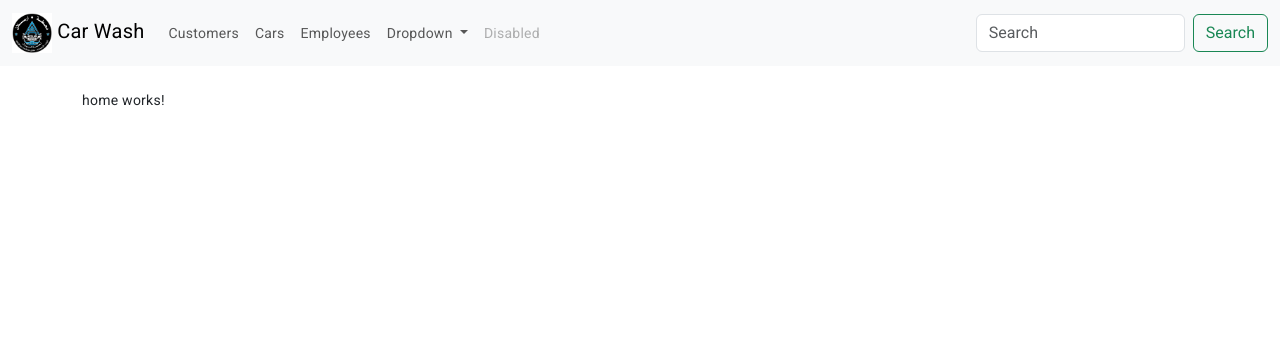
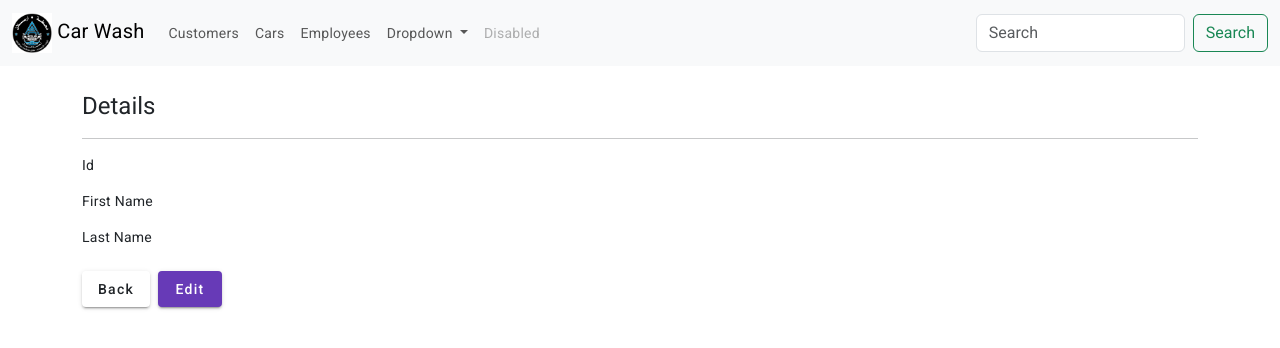
Before and after one commit to noxLam/LO.CarWash, an Angular app in the folder angular/carwash/: page /employees/details/1 in a window 1280 px wide. Before the commit this address led to /home. Shown: the top 348 px of the page. Built offline with nearby package versions, Linux system fonts and the light colour scheme; no server answers.

Commit message:
finished employee compnent

```diff
--- a/angular/carwash/src/app/app-routing.module.ts
+++ b/angular/carwash/src/app/app-routing.module.ts
@@ -7,6 +7,7 @@ import { AddEditCustomerComponent } from './customer/add-edit-customer/add-edit-
 import { CustomerDetailsComponent } from './customer/customer-details/customer-details.component';
 import { CustomerComponent } from './customer/customer.component';
 import { AddEditEmployeeComponent } from './employee/add-edit-employee/add-edit-employee.component';
+import { EmployeeDetailsComponent } from './employee/employee-details/employee-details.component';
 import { EmployeeComponent } from './employee/employee.component';
 import { HomeComponent } from './home/home.component';
 import { NotFoundComponent } from './not-found/not-found.component';
@@ -28,6 +29,7 @@ const routes: Routes = [
   {path:"employees", component: EmployeeComponent},
   {path:"employees/create", component: AddEditEmployeeComponent},
   {path:"employees/edit/:id", component: AddEditEmployeeComponent},
+  {path:"employees/details/:id", component: EmployeeDetailsComponent},
 
   {path: "not-found", component: NotFoundComponent},
   { path: '**', redirectTo: '/home', pathMatch: 'full' }
--- a/angular/carwash/src/app/app.module.ts
+++ b/angular/carwash/src/app/app.module.ts
@@ -21,6 +21,7 @@ import { CarDetailsComponent } from './car/car-details/car-details.component';
 import { EmployeeComponent } from './employee/employee.component';
 import { AddEditEmployeeComponent } from './employee/add-edit-employee/add-edit-employee.component';
 import { DeleteEmployeeComponent } from './employee/dialogs/delete-employee/delete-employee.component';
+import { EmployeeDetailsComponent } from './employee/employee-details/employee-details.component';
 
 @NgModule({
   declarations: [
@@ -37,7 +38,8 @@ import { DeleteEmployeeComponent } from './employee/dialogs/delete-employee/dele
     CarDetailsComponent,
     EmployeeComponent,
     AddEditEmployeeComponent,
-    DeleteEmployeeComponent
+    DeleteEmployeeComponent,
+    EmployeeDetailsComponent
   ],
   imports: [
     BrowserModule,
--- /dev/null
+++ b/angular/carwash/src/app/employee/employee-details/employee-details.component.html
@@ -0,0 +1,21 @@
+<h1><span class="text-danger">{{ employee?.firstName }}</span> Details</h1>
+<hr>
+
+<div class="row">
+    <div class="col-md-2">Id</div>
+    <div class="col-md-10">{{ employee?.id }}</div>
+</div>
+
+<div class="row mt-3">
+    <div class="col-md-2">First Name</div>
+    <div class="col-md-10">{{ employee?.firstName }}</div>
+</div>
+<div class="row mt-3">
+    <div class="col-md-2">Last Name</div>
+    <div class="col-md-10">{{ employee?.lastName }}</div>
+</div>
+
+<div class="mt-4">
+    <button class="me-2" mat-raised-button color="basic" [routerLink]="['/employees']">Back</button>
+    <button mat-raised-button color="primary" [routerLink]="['/employees/edit/', employeeId]">Edit</button>
+  </div>
--- /dev/null
+++ b/angular/carwash/src/app/employee/employee-details/employee-details.component.ts
@@ -0,0 +1,47 @@
+import { HttpErrorResponse } from '@angular/common/http';
+import { Component, OnInit } from '@angular/core';
+import { ActivatedRoute, Router } from '@angular/router';
+import { Employee } from 'src/app/models/employees/employee.model';
+import { EmployeeService } from 'src/app/services/employee.service';
+
+@Component({
+  selector: 'app-employee-details',
+  templateUrl: './employee-details.component.html',
+  styleUrls: ['./employee-details.component.css']
+})
+export class EmployeeDetailsComponent implements OnInit{
+
+  employeeId!: number;
+  employee?: Employee;
+
+  constructor (
+   private employeeSvc: EmployeeService,
+   private activatedRoute: ActivatedRoute,
+   private router: Router
+  ) {}
+
+  ngOnInit(): void {
+
+    this.loadEmployee();
+
+  }
+
+
+  private loadEmployee() {
+    this.employeeId = Number(this.activatedRoute.snapshot.paramMap.get('id'));
+
+    if(this.employeeId)
+    {
+      this.employeeSvc.getEmployee(this.employeeId).subscribe({
+        next: (employeeFromApi) => {
+          this.employee = employeeFromApi;
+        },
+        error: (e: HttpErrorResponse) => {
+          console.log(e);
+          alert(e.message);
+        }
+      });
+    }
+  }
+
+}
```
Also changed, not shown: angular/carwash/src/app/employee/employee-details/employee-details.component.css (added), 1 other file (tests, documents, lock files or other folders).
